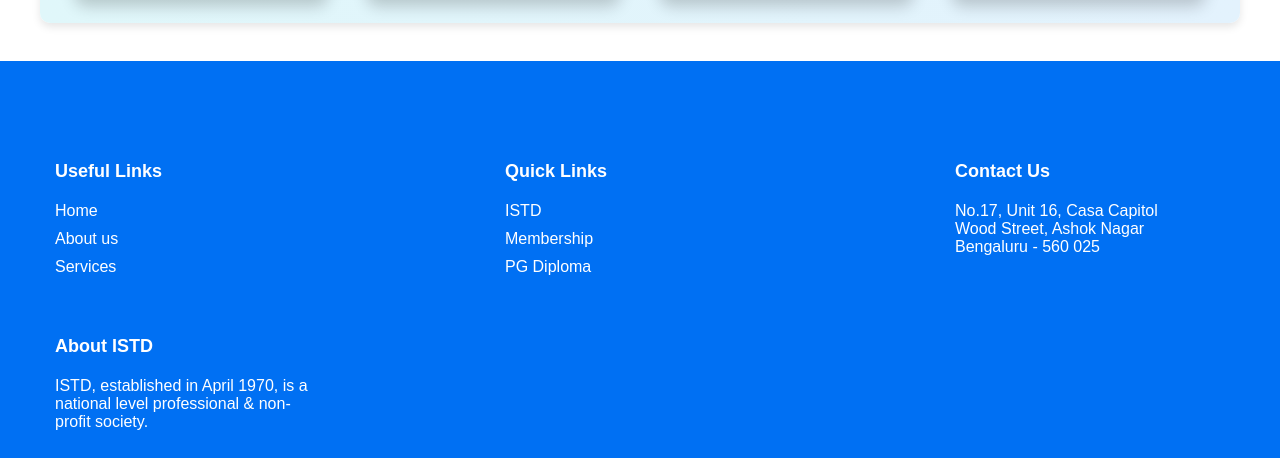
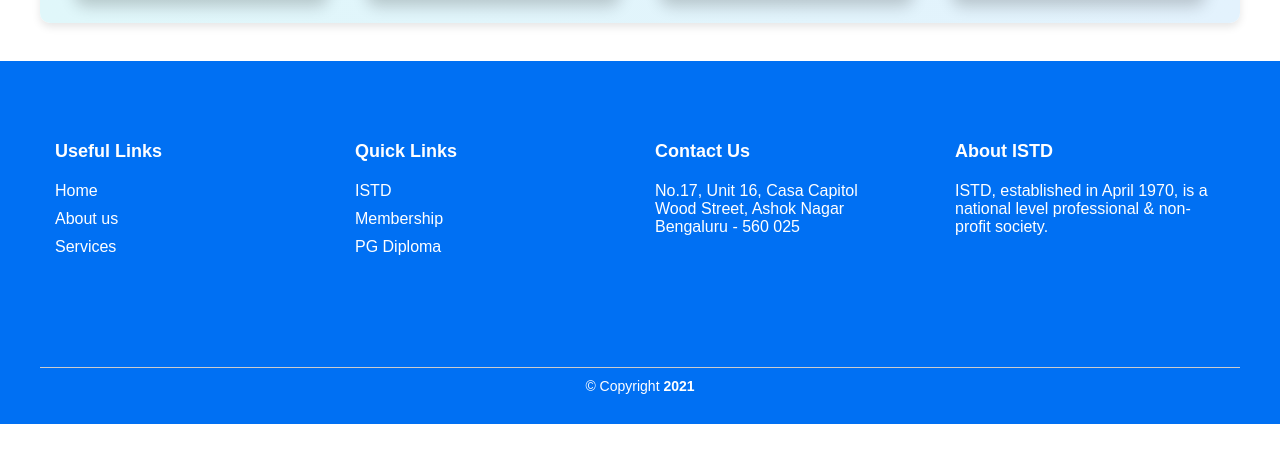
Before and after one commit to AravindKVishwanath/istd-bangalore, a Next.js app: page / in a window 1280 px wide. Shown: the part 1826-2284 px from the top of the page. Built offline with nearby package versions, Linux system fonts and the light colour scheme.

Commit message:
UI update-v2

```diff
--- a/components/Footer.module.css
+++ b/components/Footer.module.css
@@ -1,7 +1,7 @@
 .footer {
     background-color: #0070f3;
     color: #fff;
-    padding: 40px 0;
+    padding: 20px 0;
     margin-top: 300px;
   }
 
@@ -18,7 +18,6 @@
     display: flex;
     justify-content: space-between;
     flex-wrap: wrap;
-    gap: 20px;
   }
 
   .col {
```
